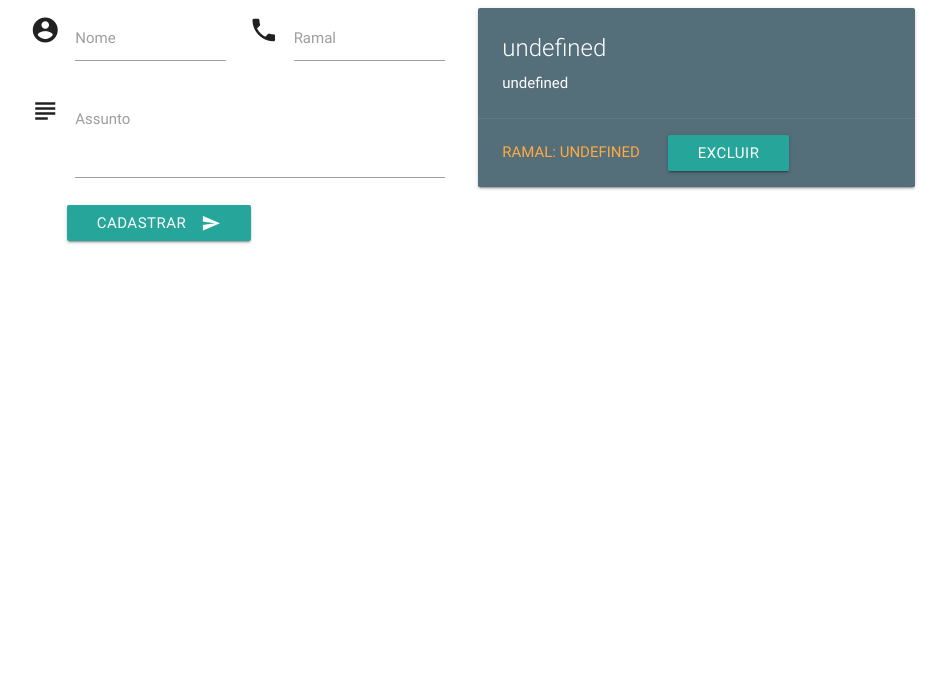
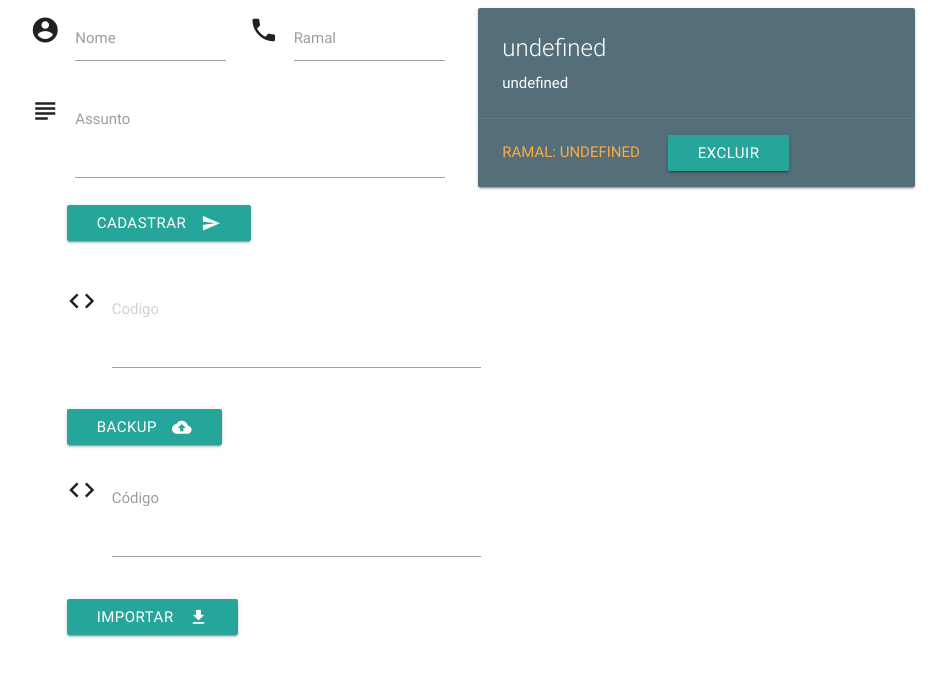
Before and after one commit to whoamindx/attendance-list, a plain HTML site: page index.html in a window 1280 px wide. Shown: the whole page, without its empty margins (173-1120 px from the left). Drawn offline with Linux system fonts and the light colour scheme.

Commit message:
Add import and backup

```diff
--- a/index.html
+++ b/index.html
@@ -10,8 +10,8 @@
 	<body>
 		<div class="container">
 			<div class="row">
-				<form action="#" id="form">
-					<div class="col s12 m12 l6 xl6">
+				<div class="col s12 m12 l6 xl6">
+					<form action="#" id="form">
 						<div class="input-field col s6">
 							<i class="material-icons prefix">account_circle</i>
 							<input id="name" name="name" type="text" class="validate" required pattern="[A-Za-z]{3,}">
@@ -29,11 +29,32 @@
 						</div>
 						<div class="col s12 push-s1">
 							<button class="btn waves-effect waves-light" type="submit" name="action">Cadastrar
-							<i class="material-icons right">send</i>
-						</button>
+								<i class="material-icons right">send</i>
+							</button>
+						</div>
+					</form>
+					<div class="col s12 push-s1" style="margin-top: 30px; padding: 0;">
+						<div class="input-field col s12">
+							<i class="material-icons prefix">code</i>
+							<textarea class="materialize-textarea" id="backup-code" placeholder="Codigo" readonly></textarea>
+						</div>
+						<div class="input-field col s12">
+							<button class="btn waves-effect waves-light" id="backup">Backup
+								<i class="material-icons right">backup</i>
+							</button>
+						</div>
+						<div class="input-field col s12" style="margin-top: 30px;">
+							<i class="material-icons prefix">code</i>
+							<textarea name="subject" class="materialize-textarea validate" id="import-code"></textarea>
+							<label for="import-code">Código</label>
+						</div>
+						<div class="input-field col s12">
+							<button class="btn waves-effect waves-light" id="import">Importar
+								<i class="material-icons right">file_download</i>
+							</button>
 						</div>
 					</div>
-				</form>
+				</div>
 				<div class="col s12 m12 l6 xl6" id="cards">
 
 				</div>
```
